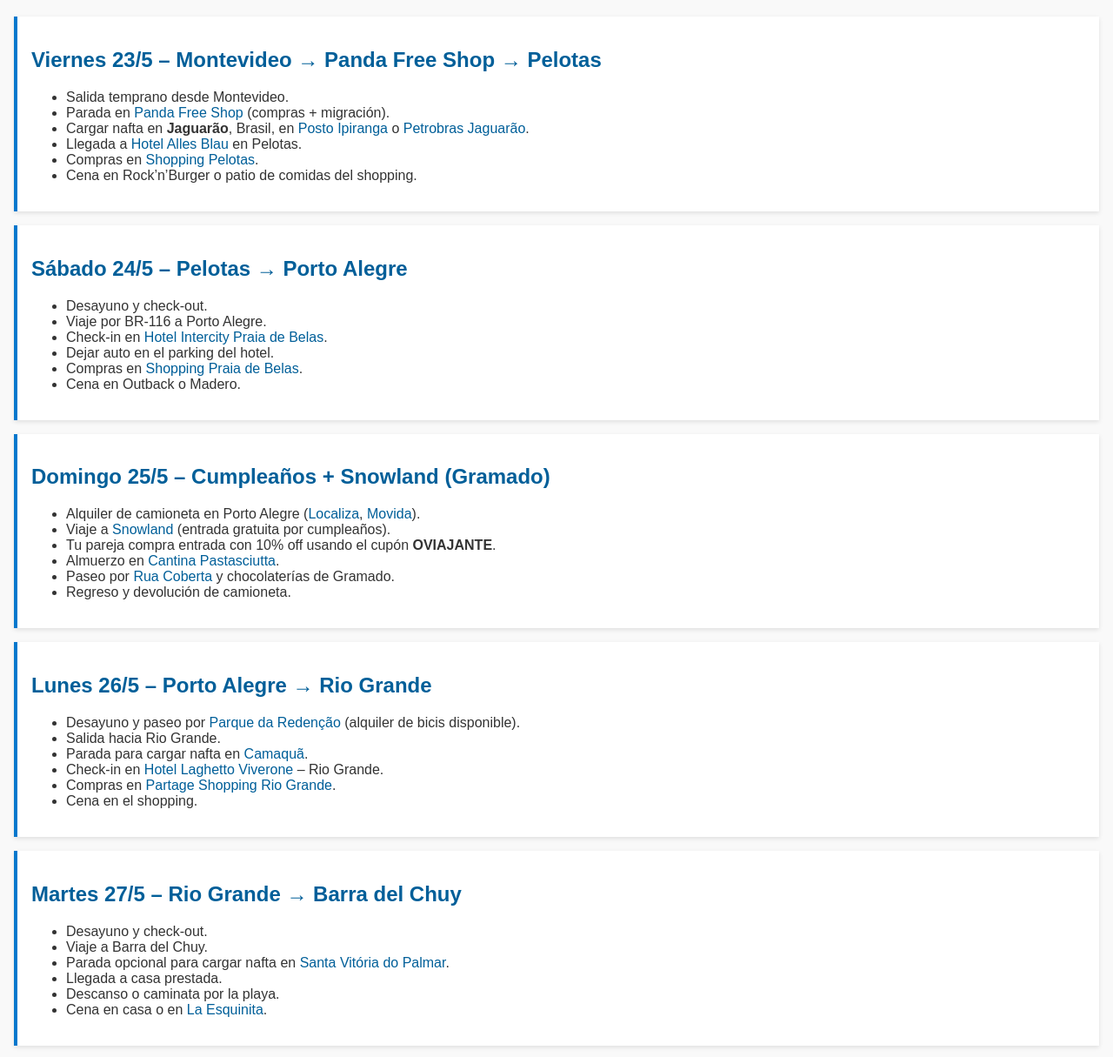
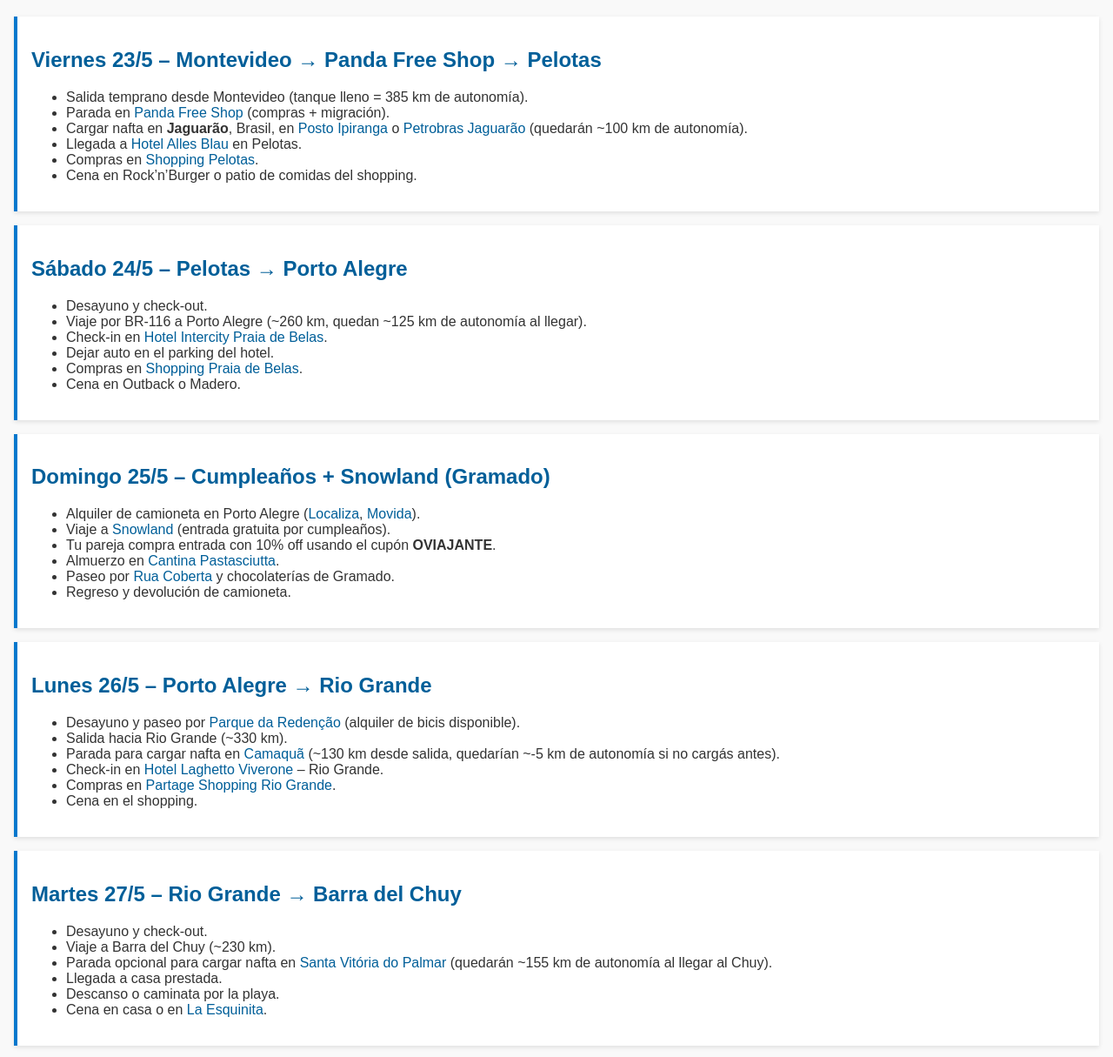
Before and after one commit to sebagim/itinerario-porto-alegre, a plain HTML site: page index.html in a window 1280 px wide. Shown: the part 61-1276 px from the top of the page at 87% size. Drawn offline with Linux system fonts and the light colour scheme.

Commit message:
Update index.html

```diff
--- a/index.html
+++ b/index.html
@@ -39,9 +39,9 @@
   <div class="day">
     <h2>Viernes 23/5 – Montevideo → Panda Free Shop → Pelotas</h2>
     <ul>
-      <li>Salida temprano desde Montevideo.</li>
+      <li>Salida temprano desde Montevideo (tanque lleno = 385 km de autonomía).</li>
       <li>Parada en <a href="https://pandafreeshop.com.uy/" target="_blank">Panda Free Shop</a> (compras + migración).</li>
-      <li>Cargar nafta en <strong>Jaguarão</strong>, Brasil, en <a href="https://goo.gl/maps/KNyKJ3ZRLZhZPYXh7" target="_blank">Posto Ipiranga</a> o <a href="https://goo.gl/maps/JDohqT3jTxNDqVDQ7" target="_blank">Petrobras Jaguarão</a>.</li>
+      <li>Cargar nafta en <strong>Jaguarão</strong>, Brasil, en <a href="https://goo.gl/maps/KNyKJ3ZRLZhZPYXh7" target="_blank">Posto Ipiranga</a> o <a href="https://goo.gl/maps/JDohqT3jTxNDqVDQ7" target="_blank">Petrobras Jaguarão</a> (quedarán ~100 km de autonomía).</li>
       <li>Llegada a <a href="https://goo.gl/maps/tjRzDNttZ52m8Mbj8" target="_blank">Hotel Alles Blau</a> en Pelotas.</li>
       <li>Compras en <a href="https://www.shoppingpelotas.com.br/" target="_blank">Shopping Pelotas</a>.</li>
       <li>Cena en Rock’n’Burger o patio de comidas del shopping.</li>
@@ -52,7 +52,7 @@
     <h2>Sábado 24/5 – Pelotas → Porto Alegre</h2>
     <ul>
       <li>Desayuno y check-out.</li>
-      <li>Viaje por BR-116 a Porto Alegre.</li>
+      <li>Viaje por BR-116 a Porto Alegre (~260 km, quedan ~125 km de autonomía al llegar).</li>
       <li>Check-in en <a href="https://www.intercityhoteis.com.br/hotel/intercity-porto-alegre-praia-de-belas/" target="_blank">Hotel Intercity Praia de Belas</a>.</li>
       <li>Dejar auto en el parking del hotel.</li>
       <li>Compras en <a href="https://www.praiadebelasshopping.com.br/" target="_blank">Shopping Praia de Belas</a>.</li>
@@ -76,8 +76,8 @@
     <h2>Lunes 26/5 – Porto Alegre → Rio Grande</h2>
     <ul>
       <li>Desayuno y paseo por <a href="https://goo.gl/maps/Z1txfPdNDR7JraLf6" target="_blank">Parque da Redenção</a> (alquiler de bicis disponible).</li>
-      <li>Salida hacia Rio Grande.</li>
-      <li>Parada para cargar nafta en <a href="https://goo.gl/maps/5dXyJxvGpC7HzhfA6" target="_blank">Camaquã</a>.</li>
+      <li>Salida hacia Rio Grande (~330 km).</li>
+      <li>Parada para cargar nafta en <a href="https://goo.gl/maps/5dXyJxvGpC7HzhfA6" target="_blank">Camaquã</a> (~130 km desde salida, quedarían ~-5 km de autonomía si no cargás antes).</li>
       <li>Check-in en <a href="https://www.laghettohoteis.com.br/hotel/laghetto-viverone-rio-grande" target="_blank">Hotel Laghetto Viverone</a> – Rio Grande.</li>
       <li>Compras en <a href="https://partageshoppingrg.com.br/" target="_blank">Partage Shopping Rio Grande</a>.</li>
       <li>Cena en el shopping.</li>
@@ -88,8 +88,8 @@
     <h2>Martes 27/5 – Rio Grande → Barra del Chuy</h2>
     <ul>
       <li>Desayuno y check-out.</li>
-      <li>Viaje a Barra del Chuy.</li>
-      <li>Parada opcional para cargar nafta en <a href="https://goo.gl/maps/NukUEyUrrTY8BUpF8" target="_blank">Santa Vitória do Palmar</a>.</li>
+      <li>Viaje a Barra del Chuy (~230 km).</li>
+      <li>Parada opcional para cargar nafta en <a href="https://goo.gl/maps/NukUEyUrrTY8BUpF8" target="_blank">Santa Vitória do Palmar</a> (quedarán ~155 km de autonomía al llegar al Chuy).</li>
       <li>Llegada a casa prestada.</li>
       <li>Descanso o caminata por la playa.</li>
       <li>Cena en casa o en <a href="https://goo.gl/maps/jLMs3S3CqtZ2" target="_blank">La Esquinita</a>.</li>
```
